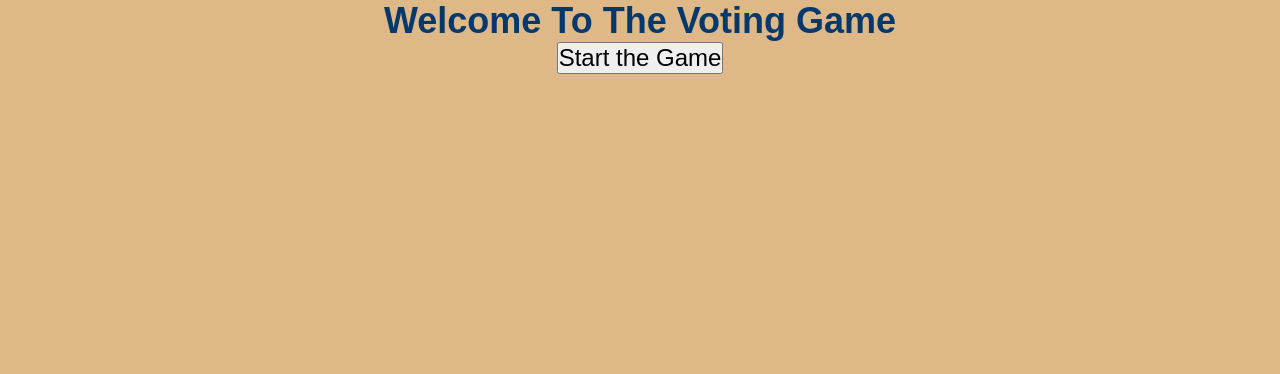
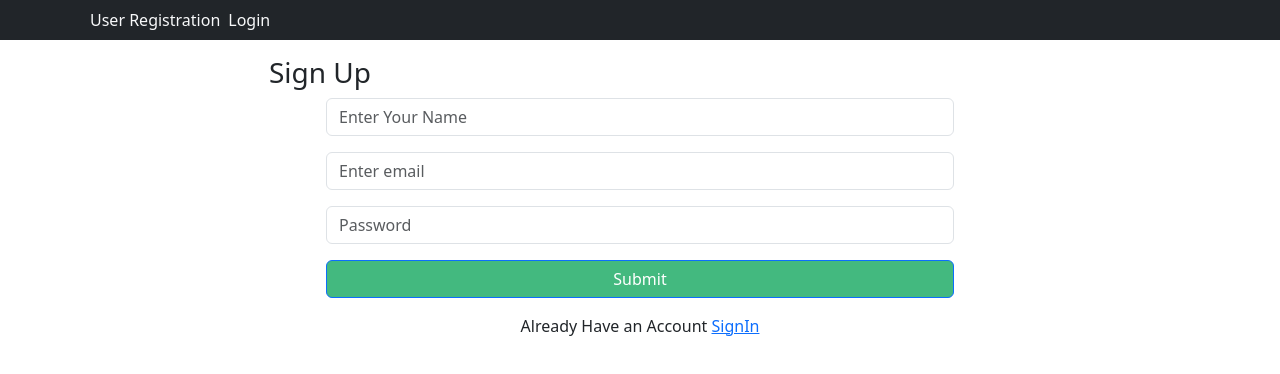
Before and after one commit to Poorvitiwari/Reactlearning, a React (Create React App) app: page / in a window 1280 px wide. Shown: the top 374 px of the page. Built offline with nearby package versions, Linux system fonts and the light colour scheme.

Commit message:
ReviewData Error

```diff
--- a/src/App.js
+++ b/src/App.js
@@ -1,72 +1,28 @@
-// import logo from './logo.svg';
-import React, { Component } from 'react';
-import './App.css';
-// import About from "./about";
-import Greet from "./components/Greet";
-// import Welcome from "./components/Welcome";
-// import Hello from "./components/Hello";
-// import Messege from "./components/Messege";
-import Counter from "./components/Counter";
-import FunctionClick from "./components/FunctionClick";
-import ClassClick from "./components/ClassClick";
-import EventBind from "./components/EventBind";
-import ParentComponent from './components/ParentComponent';
-import Vote from './Task1/Vote';
-import UserGreeting from './components/UserGreeting';
-import List from './components/List';
-import LifecycleA from './components/LifecycleA';
-import LifecycleB from './components/LifecycleB';
-
-// const App=()=> {
-//   // return React.createElement("div",
-//   // {className:"App"},
-//   // React.createElement("h1",null,"Hello ReactJS App!")
-//   // );
-//   return (
-//     <div className='App'>
-//       <h1>Hello JSX!</h1>
-//       <About />
-//     </div>
-//   );
-// }
-
-class App extends Component{
-  render(){
-    return(
-      <div className='App'>
-        {/* <LifecycleB/> */}
-        {/* <LifecycleA/> */}
-        {/* <List/> */}
-        {/* <UserGreeting/> */}
-        <Vote/>
-        {/* <ParentComponent/> */}
-        {/* <Counter/> */}
-        {/* <EventBind/> */}
-        {/* <FunctionClick/>
-        <ClassClick/>
-        <Greet name="poorvi">
-          <p>
-            This is about props
-          </p>
-          <h1>
-            poorvi
-          </h1>
-        </Greet>
-        <Greet name="Nikunj">
-          <button>
-            Action
-          </button>
-        </Greet> */}
-        {/* {/* <Greet name="Nitin"/>
-        <Welcome name="Poorvi Tiwari"/>
-        <Welcome name="Nikunj Gupta"/>
-        <About/>
-        <Hello/>
-        <Messege/> */}
-      </div>
-    )
+import React, { Component } from "react";
+import "./App.css";
+import "bootstrap/dist/css/bootstrap.min.css";
+import { BrowserRouter as Router, Route, Routes } from "react-router-dom";
+import BookStore from "./Online_BookStore/BookStore";
+import BookDetail from "./Online_BookStore/BookDetail";
+import Header from "./Online_BookStore/Header";
+import SignUp from "./Online_BookStore/SignUp";
+import Login from "./Online_BookStore/Login";
+class App extends Component {
+  render() {
+    return (
+      <Router>
+        <div className="App">
+          <Header />
+          <Routes>
+            <Route path="/" element={<SignUp />} />
+            <Route path="Login" element={<Login />} />
+            <Route path="bookstore" element={<BookStore />} />
+            <Route path="books/:id" element={<BookDetail />} />
+          </Routes>
+        </div>
+      </Router>
+    );
   }
 }
 
-
 export default App;
```
